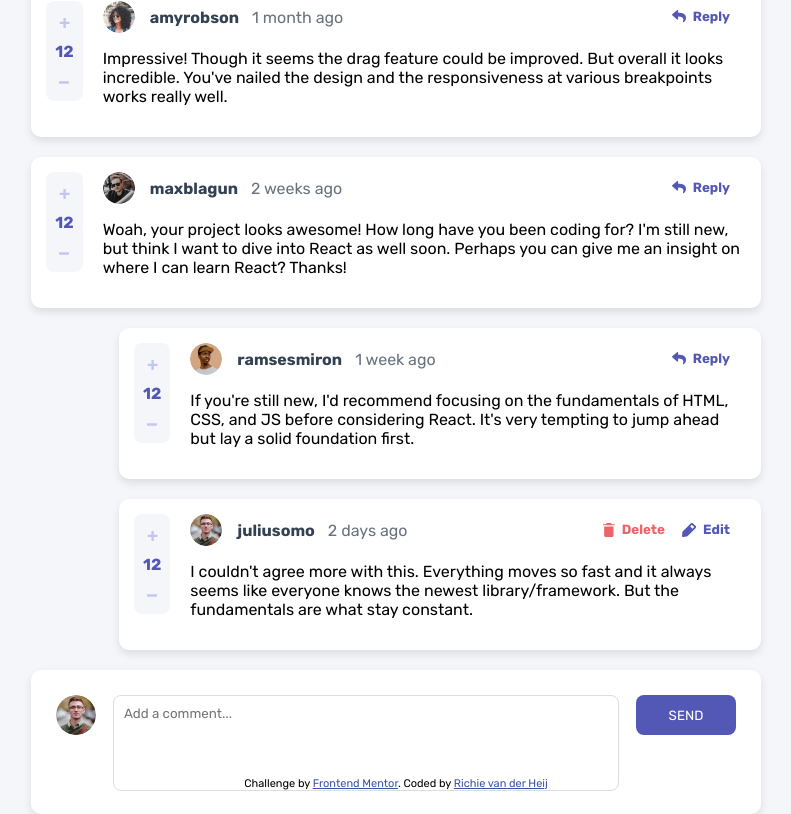
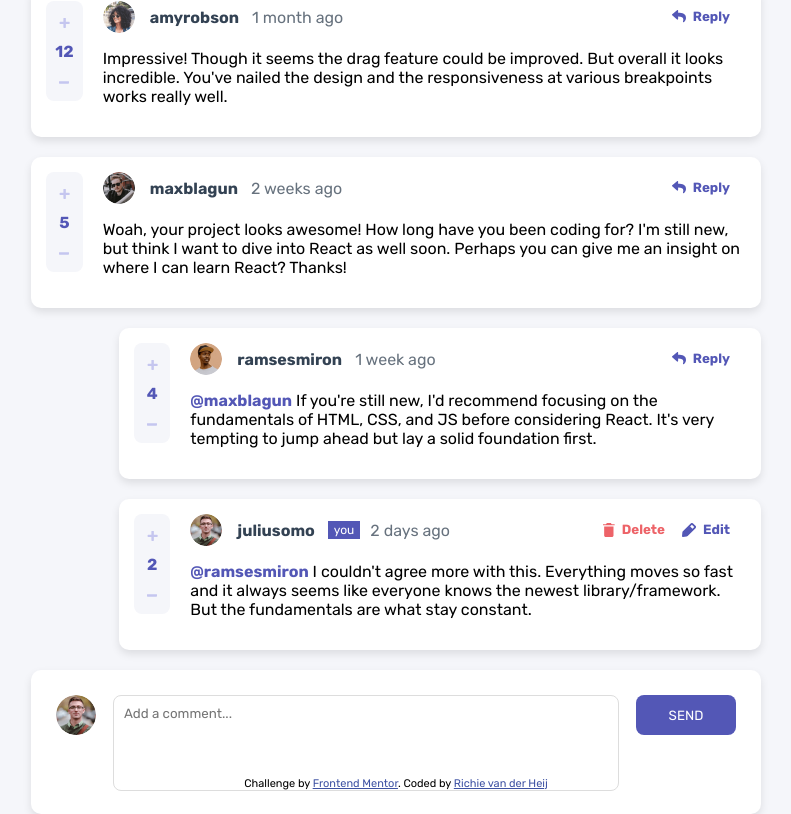
Before and after one commit to Richievdheij/interactive-comments-section-main, a plain HTML site: page index.html in a window 1280 px wide. Shown: the whole page, without its empty margins (244-1035 px from the left). Drawn offline with Linux system fonts and the light colour scheme.

Commit message:
Update comments / Organized html template.

```diff
--- a/index.html
+++ b/index.html
@@ -1,30 +1,37 @@
 <!DOCTYPE html>
 <html lang="en">
 <head>
+
   <meta charset="UTF-8">
   <meta name="viewport" content="width=device-width, initial-scale=1.0">
   <link rel="icon" type="image/png" sizes="32x32" href="./images/favicon-32x32.png">
   <link href="https://fonts.googleapis.com/css2?family=Rubik:wght@400;500;700&display=swap" rel="stylesheet">
   <link rel="stylesheet" href="styles.css">
   <title>Frontend Mentor | Interactive comments section</title>
+
+  <!-- Inline styles for specific elements -->
   <style>
     .attribution { font-size: 11px; text-align: center; }
     .attribution a { color: hsl(228, 45%, 44%); }
+    .delete-button:hover { color: #f80008; }
+    .edit-button:hover { color: #4c5eff; }
   </style>
 </head>
 <body>
 
   <div class="container">
     <div class="comment-container">
-      <!-- Comment 1 -->
+      <!-- Start of Comment 1 -->
       <div class="comment large">
         <div class="comment-content">
+          <!-- Content for Comment 1 -->
           <div class="like-button">
             <button class="like-up"><img src="./images/icon-plus.svg" alt="Plus Icon"></button>
             <span class="like-count">12</span>
             <button class="like-down"><img src="./images/icon-minus.svg" alt="Minus Icon"></button>
           </div>
           <div class="comment-body">
+            <!-- User info and comment text for Comment 1 -->
             <div class="info-text">
               <img src="./images/avatars/image-amyrobson.png" alt="Amy Robson Profile Picture" class="profile-pic-small">
               <div class="username">amyrobson</div>
@@ -34,19 +41,22 @@
               <p>Impressive! Though it seems the drag feature could be improved. But overall it looks incredible. You've nailed the design and the responsiveness at various breakpoints works really well.</p>
             </div>
           </div>
+          <!-- Reply button for Comment 1 -->
           <button class="reply-button"><img src="./images/icon-reply.svg" alt="Reply Icon"> Reply</button>
         </div>
       </div>
 
-      <!-- Comment 2 with replies -->
+      <!-- Start of Comment 2 -->
       <div class="comment large">
         <div class="comment-content">
+          <!-- Content for Comment 2 -->
           <div class="like-button">
             <button class="like-up"><img src="./images/icon-plus.svg" alt="Plus Icon"></button>
-            <span class="like-count">12</span>
+            <span class="like-count">5</span>
             <button class="like-down"><img src="./images/icon-minus.svg" alt="Minus Icon"></button>
           </div>
           <div class="comment-body">
+            <!-- User info and comment text for Comment 2 -->
             <div class="info-text">
               <img src="./images/avatars/image-maxblagun.png" alt="Max Blagun Profile Picture" class="profile-pic-small">
               <div class="username">maxblagun</div>
@@ -56,69 +66,77 @@
               <p>Woah, your project looks awesome! How long have you been coding for? I'm still new, but think I want to dive into React as well soon. Perhaps you can give me an insight on where I can learn React? Thanks!</p>
             </div>
           </div>
+          <!-- Reply button for Comment 2 -->
           <button class="reply-button"><img src="./images/icon-reply.svg" alt="Reply Icon"> Reply</button>
         </div>
       </div>
 
-      <!-- Reply 1 to Comment 2 -->
+      <!-- Start of Reply 1 to Comment 2 -->
       <div class="comment small">
         <div class="comment-content">
+          <!-- Content for comment 3 -->
           <div class="like-button">
             <button class="like-up"><img src="./images/icon-plus.svg" alt="Plus Icon"></button>
-            <span class="like-count">12</span>
+            <span class="like-count">4</span>
             <button class="like-down"><img src="./images/icon-minus.svg" alt="Minus Icon"></button>
           </div>
           <div class="comment-body">
+            <!-- User info and comment text for comment 3 -->
             <div class="info-text">
               <img src="./images/avatars/image-ramsesmiron.png" alt="Ramses Miron Profile Picture" class="profile-pic-small">
               <div class="username">ramsesmiron</div>
               <div class="comment-time">1 week ago</div>
             </div>
             <div class="comment-text">
-              <p>If you're still new, I'd recommend focusing on the fundamentals of HTML, CSS, and JS before considering React. It's very tempting to jump ahead but lay a solid foundation first.</p>
+              <p><span class="mention">@maxblagun</span> If you're still new, I'd recommend focusing on the fundamentals of HTML, CSS, and JS before considering React. It's very tempting to jump ahead but lay a solid foundation first.</p>
             </div>
           </div>
+          <!-- Reply button for comment 3 -->
           <button class="reply-button"><img src="./images/icon-reply.svg" alt="Reply Icon"> Reply</button>
         </div>
       </div>
 
-      <!-- Reply 2 to Reply 1 -->
+      <!-- Start of Reply 2 to Reply 1 -->
       <div class="comment small">
         <div class="comment-content">
+          <!-- Content for comment 4 -->
           <div class="like-button">
             <button class="like-up"><img src="./images/icon-plus.svg" alt="Plus Icon"></button>
-            <span class="like-count">12</span>
+            <span class="like-count">2</span>
             <button class="like-down"><img src="./images/icon-minus.svg" alt="Minus Icon"></button>
           </div>
           <div class="comment-body">
+            <!-- User info and comment text for comment 4 -->
             <div class="info-text">
               <img src="./images/avatars/image-juliusomo.png" alt="Julius Omo Profile Picture" class="profile-pic-small">
               <div class="username">juliusomo</div>
+              <div class="you-tag">you</div>
               <div class="comment-time">2 days ago</div>
             </div>
             <div class="comment-text">
-              <p>I couldn't agree more with this. Everything moves so fast and it always seems like everyone knows the newest library/framework. But the fundamentals are what stay constant.</p>
+              <p><span class="mention">@ramsesmiron</span> I couldn't agree more with this. Everything moves so fast and it always seems like everyone knows the newest library/framework. But the fundamentals are what stay constant.</p>
             </div>
           </div>
+          <!-- Delete and Edit buttons for comment 4 -->
           <button class="delete-button"><img src="./images/icon-delete.svg" alt="Delete Icon"> Delete</button>
           <button class="edit-button"><img src="./images/icon-edit.svg" alt="Edit Icon"> Edit</button>
         </div>
       </div>
     </div>
 
-    <!-- Add Comment Section -->
+    <!-- Add a new comment -->
     <div class="add-comment-container">
       <img src="./images/avatars/image-juliusomo.png" alt="Julius Omo Profile Picture" class="profile-pic">
       <textarea class="add-comment" placeholder="Add a comment..."></textarea>
-      <button class="send-button">SEND</button>
+      <button class="send-button"><span class="send-text">SEND</span></button>
     </div>
   </div>
 
-  <!-- Extra -->
-    <div class="attribution">
-      Challenge by <a href="https://www.frontendmentor.io?ref=challenge" target="_blank">Frontend Mentor</a>.
-      Coded by <a href="#">Richie van der Heij</a>
-    </div>
+  <!-- Attribution for the challenge and coding credits -->
+  <div class="attribution">
+    Challenge by <a href="https://www.frontendmentor.io?ref=challenge" target="_blank">Frontend Mentor</a>.
+    Coded by <a href="#">Richie van der Heij</a>
+  </div>
 
 </body>
 </html>
```
